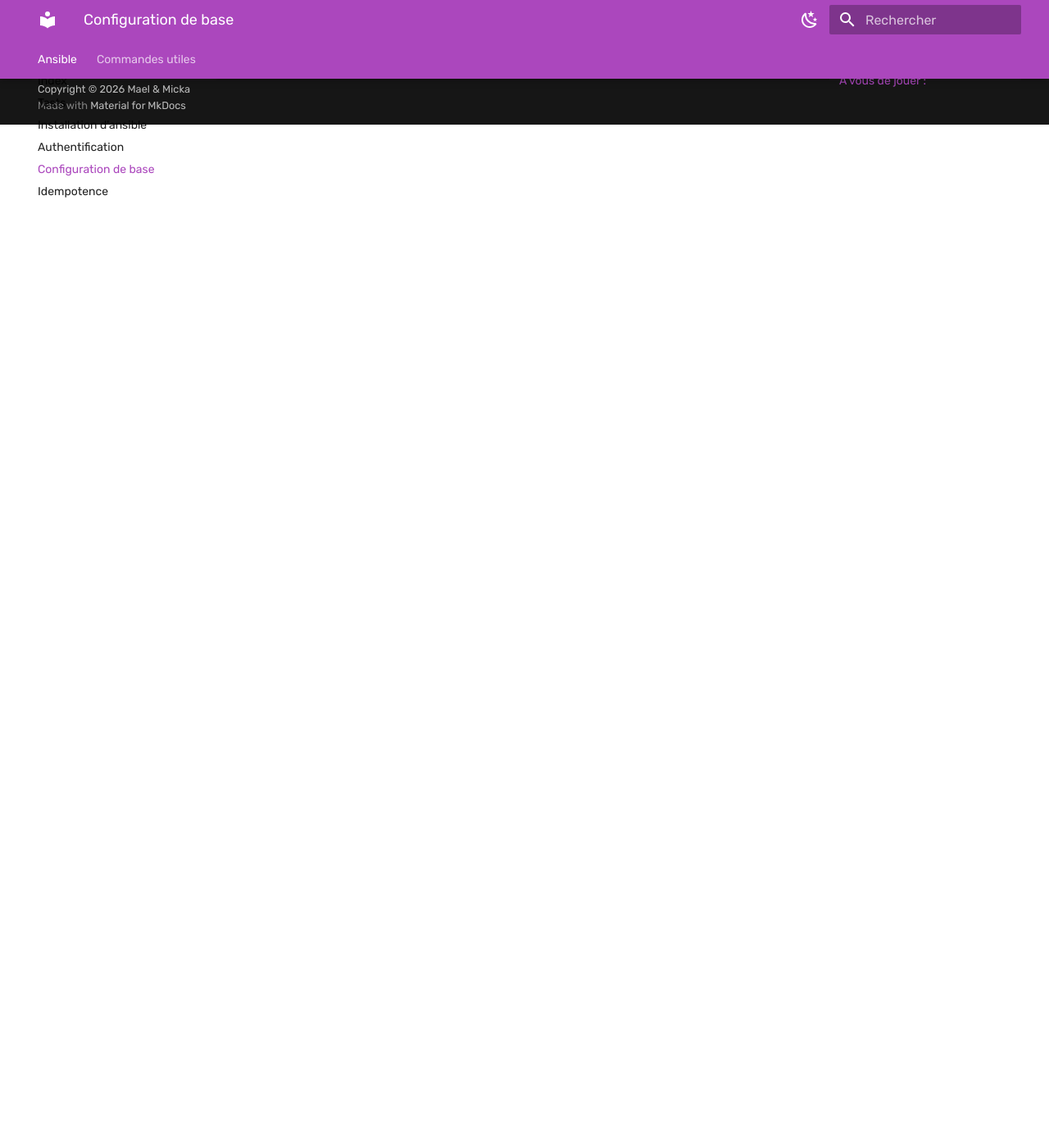
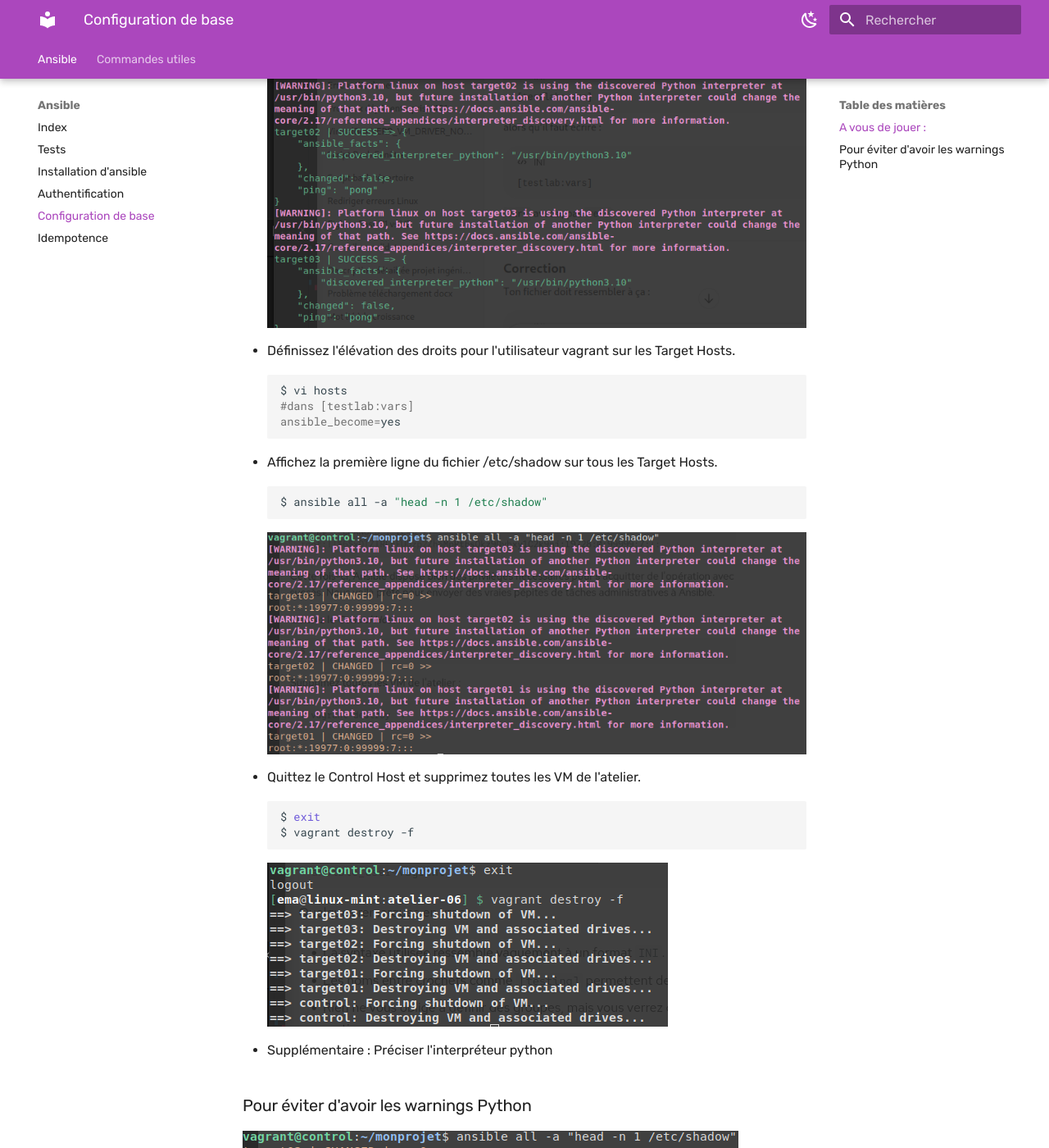
Before and after one commit to saiqo/ansible-kovacs, an MkDocs documentation site: the page built from docs/06-Configuration_de_base/index.md, in a window 1280 px wide and 1400 px high, scrolled down 3130 px. Shown: the whole window at 82% size. Built offline with MkDocs 1.6.1 and Material for MkDocs 9.7.7, drawn with Linux system fonts in a browser that asks for light colours; before the commit the page ends 3282 px from its top, so only the background shows below that; some of the changed text lies outside the part shown.

Commit message:
Atelier-06-fin

````diff
--- a/docs/06-Configuration_de_base/index.md
+++ b/docs/06-Configuration_de_base/index.md
@@ -89,30 +89,49 @@ $ cat ~/journal/ansible.log
 
 * Créez un groupe [testlab] avec vos trois Target Hosts.
 ``` bash
-$
+#Dans ~/monprojet
+$ vi hosts
+    [testlab]
+    target01
+    target02
+    target03
 ```
 
 * Définissez explicitement l'utilisateur vagrant pour la connexion à vos cibles.
 ``` bash
-$
+$ vi hosts
+[testlab:vars]
+ansible_user=vagrant
+
 ```
 
 * Envoyez un ping Ansible vers le groupe de machines [all].
 ``` bash
-$
+$ ansible all -m ping
 ```
+![alt text](image-3.png)
+
 
 * Définissez l'élévation des droits pour l'utilisateur vagrant sur les Target Hosts.
 ``` bash
-$
+$ vi hosts
+#dans [testlab:vars]
+ansible_become=yes
 ```
 
 * Affichez la première ligne du fichier /etc/shadow sur tous les Target Hosts.
 ``` bash
-$
+$ ansible all -a "head -n 1 /etc/shadow"
 ```
+![alt text](image-4.png)
 
 * Quittez le Control Host et supprimez toutes les VM de l'atelier.
 ``` bash
-$
+$ exit
+$ vagrant destroy -f
 ```
+![alt text](image-6.png)
+
+* Supplémentaire : Préciser l'interpréteur python
+### Pour éviter d'avoir les warnings Python
+![alt text](image-5.png)
````
Also changed, not shown: docs/06-Configuration_de_base/image-3.png (added), docs/06-Configuration_de_base/image-4.png (added), docs/06-Configuration_de_base/image-5.png (added), docs/06-Configuration_de_base/image-6.png (added).
